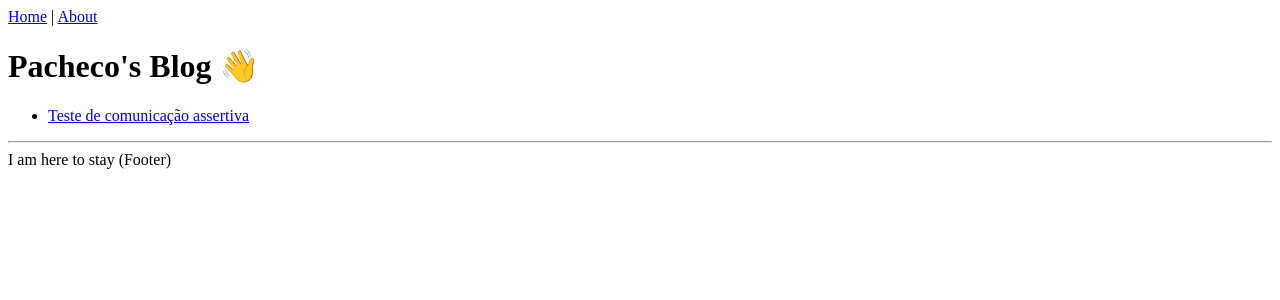
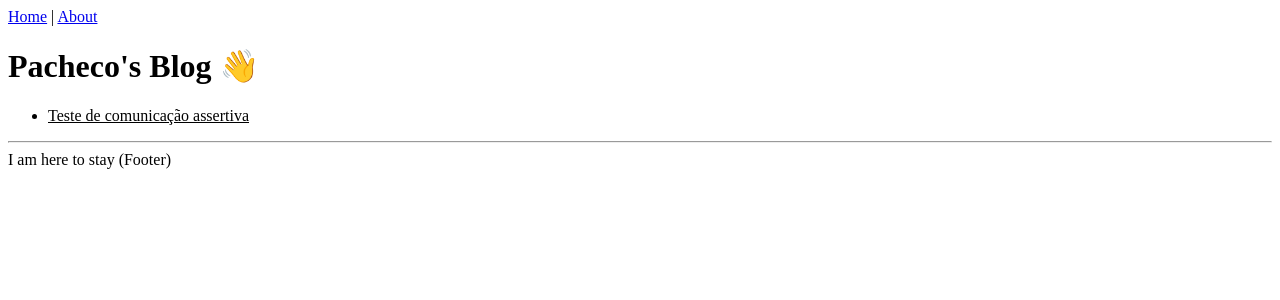
Before and after one commit to renvieir/blog, a Next.js app: page / in a window 1280 px wide. Shown: the top 300 px of the page. Built offline with nearby package versions, Linux system fonts and the light colour scheme.

Commit message:
feat: test router push instead of link

```diff
--- a/pages/index.tsx
+++ b/pages/index.tsx
@@ -1,8 +1,8 @@
 import React from "react";
-import Link from "next/link";
 import { NextPage } from "next";
 
 import Layout from "../components/Layout";
+import Router from "next/router";
 
 const IndexPage: NextPage = () => {
   const title = "Pacheco's Blog";
@@ -10,14 +10,17 @@ const IndexPage: NextPage = () => {
     <Layout title={title}>
       <h1>{title} 👋</h1>
       <ul>
-        <li>
-          <Link
-            as={`/teste/assertividade`}
-            href={`/teste/assertividade`}
-            passHref
-          >
-            <a>Teste de comunicação assertiva</a>
-          </Link>
+        <li
+          style={{
+            cursor: "pointer",
+            textDecoration: "underline",
+          }}
+          onClick={() => {
+            Router.push("/teste/assertividade");
+            console.log("oi");
+          }}
+        >
+          Teste de comunicação assertiva
         </li>
       </ul>
     </Layout>
```
